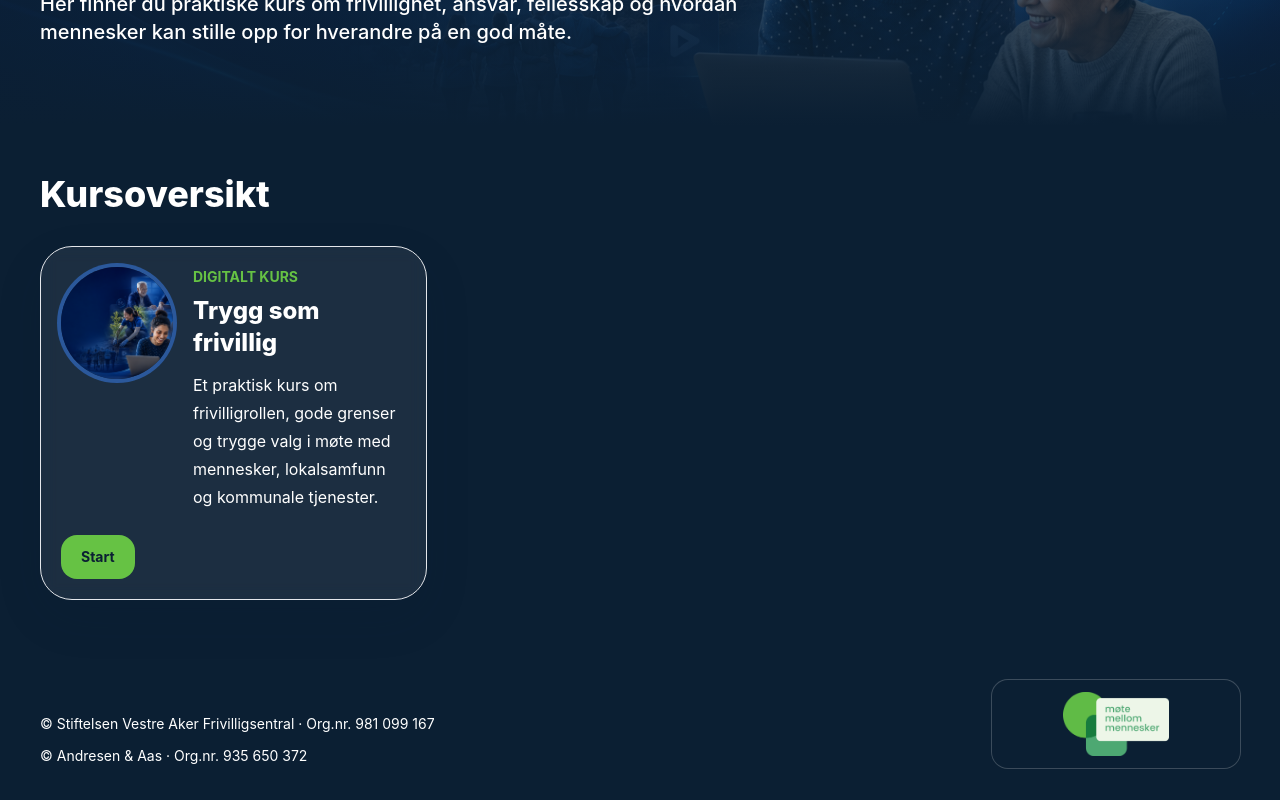
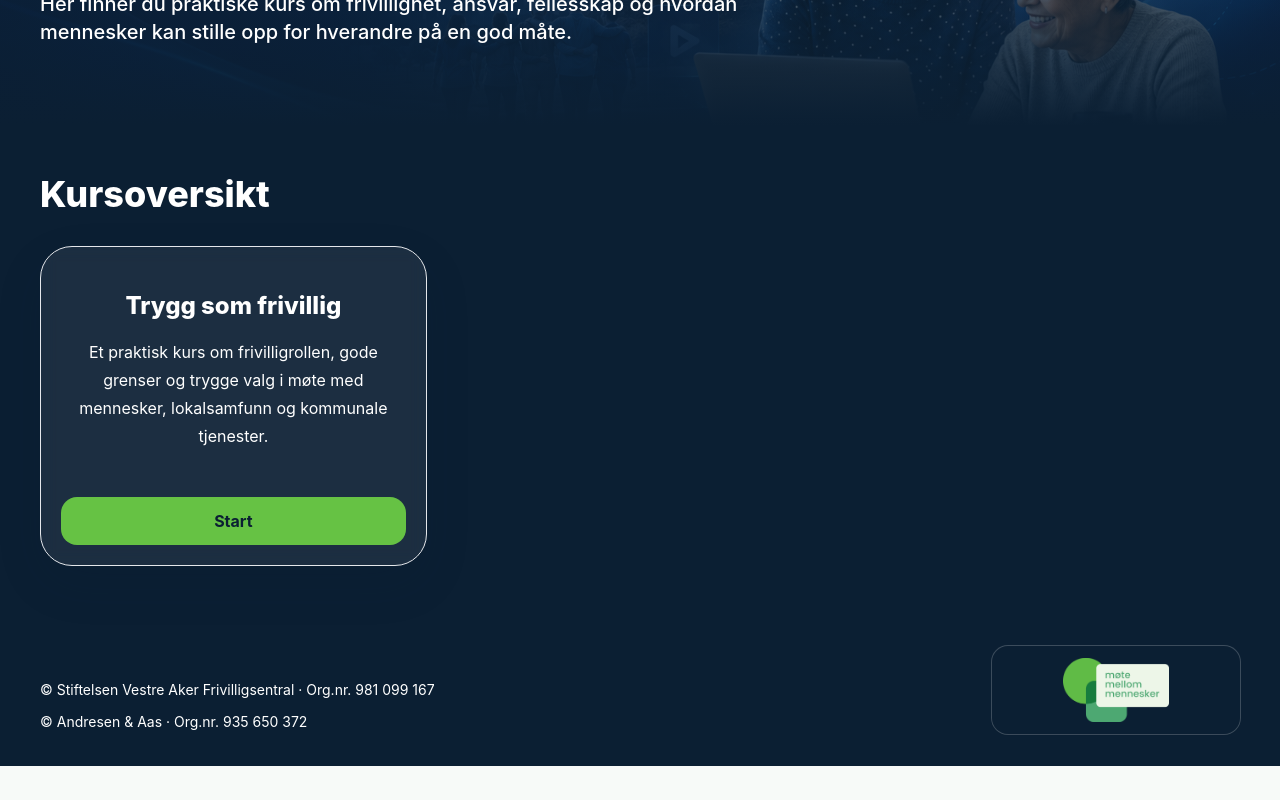
Before and after one commit to aogaa/vafskurs, a React (Vite) app: page / in a window 1280 px wide. Shown: the part 522-1322 px from the top of the page. After the commit the page ends 1288 px from the top, so only its background shows below. Built offline with nearby package versions, Linux system fonts and the light colour scheme.

Commit message:
Justering forside

```diff
--- a/src/pages/PortalPage.tsx
+++ b/src/pages/PortalPage.tsx
@@ -6,7 +6,6 @@ const courseCards = [
     title: "Trygg som frivillig",
     description:
       "Et praktisk kurs om frivilligrollen, gode grenser og trygge valg i møte med mennesker, lokalsamfunn og kommunale tjenester.",
-    image: heroindex,
     to: "/trygg-som-frivillig",
   },
 ];
@@ -50,28 +49,17 @@ export function PortalPage() {
               <Link
                 key={course.title}
                 to={course.to}
-                className="group rounded-[2rem] border border-white/12 bg-white/[0.07] p-5 shadow-soft backdrop-blur transition duration-200 hover:-translate-y-1 hover:border-pine/60 hover:bg-white/[0.11] hover:shadow-glow focus-visible:outline focus-visible:outline-3 focus-visible:outline-offset-4 focus-visible:outline-pine"
+                className="group flex min-h-80 flex-col rounded-[2rem] border border-white/12 bg-white/[0.07] p-5 text-center shadow-soft backdrop-blur transition duration-200 hover:-translate-y-1 hover:border-pine/60 hover:bg-white/[0.11] hover:shadow-glow focus-visible:outline focus-visible:outline-3 focus-visible:outline-offset-4 focus-visible:outline-pine"
               >
-                <div className="flex items-start gap-5">
-                  <img
-                    src={course.image}
-                    alt=""
-                    aria-hidden="true"
-                    className="size-24 shrink-0 rounded-full object-cover ring-4 ring-white/14 sm:size-28"
-                  />
-                  <div className="min-w-0">
-                    <p className="text-sm font-bold uppercase tracking-normal text-pine">
-                      Digitalt kurs
-                    </p>
-                    <h3 className="mt-2 text-2xl font-extrabold text-white">
-                      {course.title}
-                    </h3>
-                    <p className="mt-3 text-base leading-7 text-white">
-                      {course.description}
-                    </p>
-                  </div>
+                <div className="flex flex-1 flex-col items-center justify-center">
+                  <h3 className="text-2xl font-extrabold text-white">
+                    {course.title}
+                  </h3>
+                  <p className="mt-4 max-w-md text-base leading-7 text-white">
+                    {course.description}
+                  </p>
                 </div>
-                <span className="mt-6 inline-flex min-h-11 items-center rounded-2xl bg-pine px-5 py-2 text-sm font-bold text-harbor transition group-hover:bg-white">
+                <span className="mt-6 flex min-h-12 w-full items-center justify-center rounded-2xl bg-pine px-5 py-3 text-center text-base font-bold text-harbor transition group-hover:bg-white">
                   Start
                 </span>
               </Link>
```
